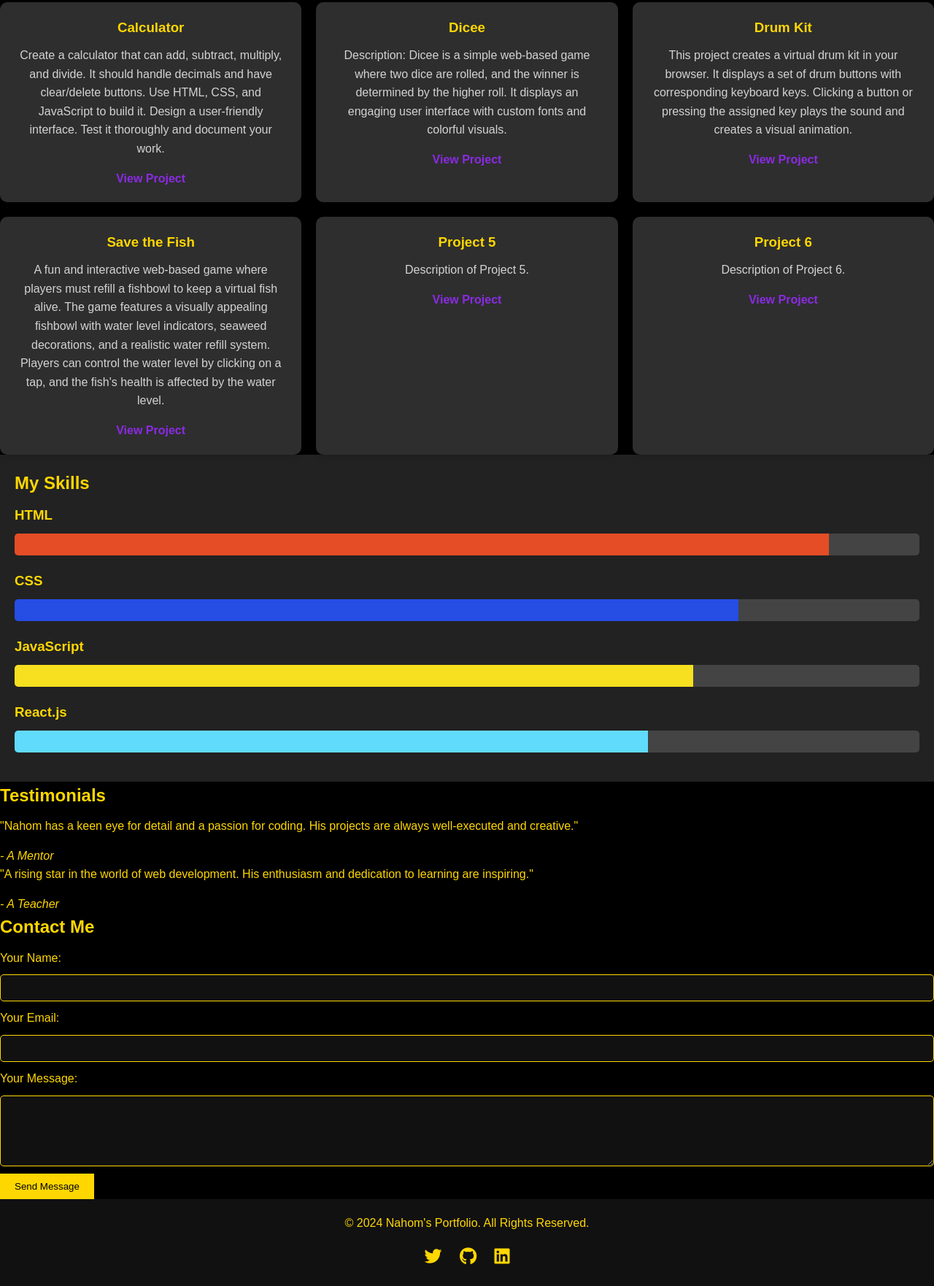
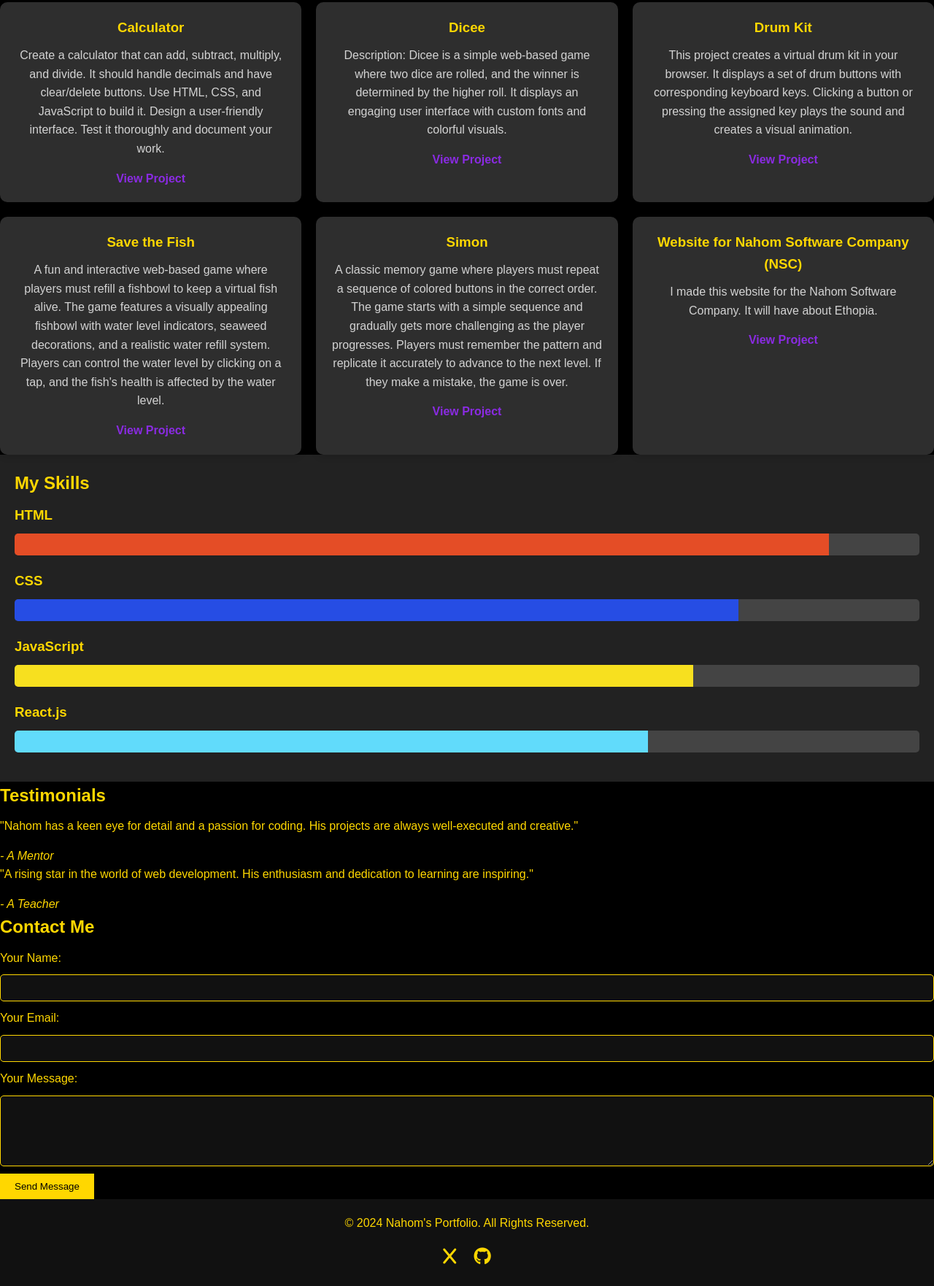
Before and after one commit to NahomHabtamuNSC/NahomWebsite, a plain HTML site: page index.html in a window 1280 px wide. Shown: the part 945-2707 px from the top of the page at 73% size. Drawn offline with Linux system fonts and the light colour scheme.

Commit message:
updat LinkedIn

```diff
--- a/index.html
+++ b/index.html
@@ -76,14 +76,14 @@
                     <a href="./assets/Project/Fishbowl - Save the fish/index.html" class="project-link">View Project</a>
                 </div>
                 <div class="grid-item">
-                    <h3>Project 5</h3>
-                    <p>Description of Project 5.</p>
-                    <a href="project5.html" class="project-link">View Project</a>
+                    <h3>Simon</h3>
+                    <p> A classic memory game where players must repeat a sequence of colored buttons in the correct order. The game starts with a simple sequence and gradually gets more challenging as the player progresses. Players must remember the pattern and replicate it accurately to advance to the next level. If they make a mistake, the game is over.</p>
+                    <a href="./assets/Project/Simon Game Challenge Completed/index.html" class="project-link">View Project</a>
                 </div>
                 <div class="grid-item">
-                    <h3>Project 6</h3>
-                    <p>Description of Project 6.</p>
-                    <a href="project6.html" class="project-link">View Project</a>
+                    <h3>Website for Nahom Software Company (NSC)</h3>
+                    <p>I made this website for the Nahom Software Company. It will have about Ethopia.</p>
+                    <a href="./assets/Project/nsc-project-of-ethiopia-main/index.html" class="project-link">View Project</a>
                 </div>
             </div>
         </div>
@@ -168,26 +168,22 @@
         <div class="container">
             <p>&copy; 2024 Nahom's Portfolio. All Rights Reserved.</p>
             <div class="social-media">
-                <a href="https://twitter.com/Nahom" target="_blank" title="Twitter"><i class="fab fa-twitter"></i></a>
-                <a href="https://github.com/Nahom" target="_blank" title="GitHub"><i class="fab fa-github"></i></a>
-                <a href="https://linkedin.com/in/Nahom" target="_blank" title="LinkedIn"><i class="fab fa-linkedin"></i></a>
+                <a href="https://x.com/Nahom_CEO_NSC" target="_blank" title="Twitter"><i class="fab fa-x"></i></a>
+                <a href="https://github.com/NahomHabtamuNSC" target="_blank" title="GitHub"><i class="fab fa-github"></i></a>
+
             </div>
         </div>
+        <div class="badge-base LI-profile-badge" data-locale="en_US" data-size="medium" data-theme="dark" data-type="HORIZONTAL" data-vanity="nahomhabtamu-nsc-eth" data-version="v1"><a class="badge-base__link LI-simple-link" href="https://et.linkedin.com/in/nahomhabtamu-nsc-eth?trk=profile-badge"></a></div>
+
     </footer>
 
     <!-- Modal -->
-    <div id="myModal" class="modal">
-        <div class="modal-content">
-            <span class="close">&times;</span>
-            <h2>Modal Header</h2>
-            <p>This is a sample modal content.</p>
-        </div>
-    </div>
+
 
 
     <!-- Scripts -->
     <script type="module" src="./assets/js/app.js"></script>
-
+    <script src="https://platform.linkedin.com/badges/js/profile.js" async defer type="text/javascript"></script>
 
 </body>
 </html>
```
